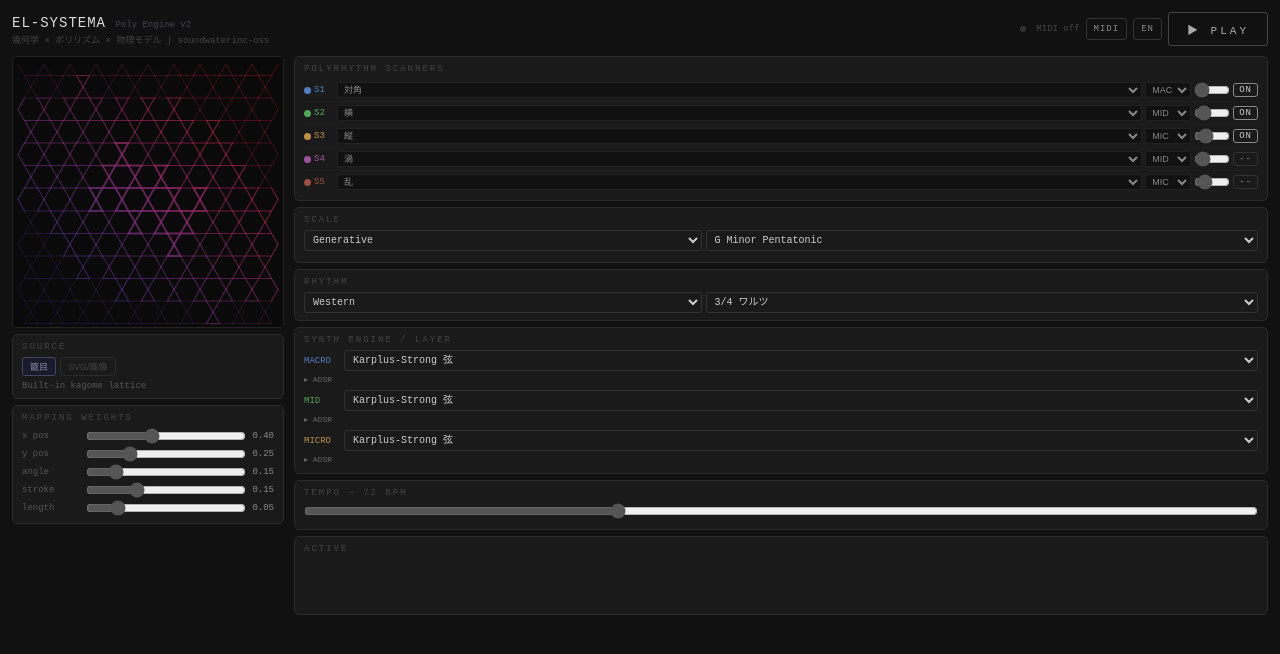
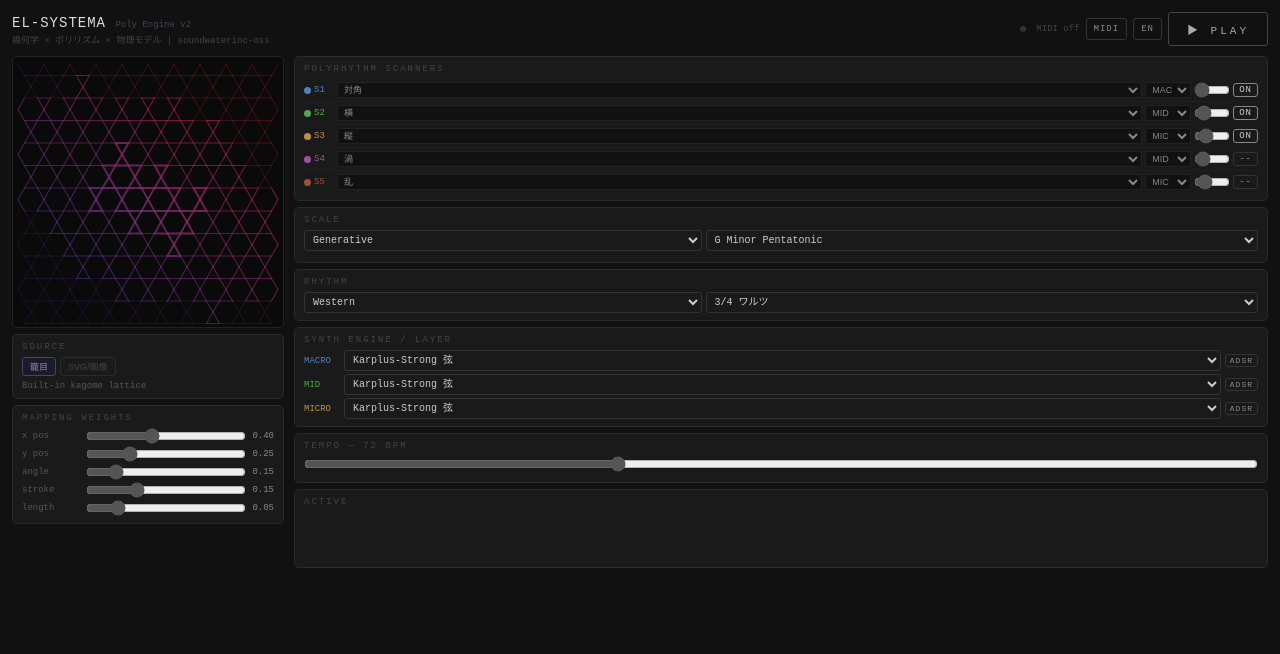
Before and after one commit to soundwaterinc-oss/kagome-sound, a plain HTML site: page index.html in a window 1280 px wide. Drawn offline with Linux system fonts and the light colour scheme.

Commit message:
fix: replace details/summary with button+div toggle for ADSR panels

```diff
--- a/index.html
+++ b/index.html
@@ -27,10 +27,7 @@ input[type=text],input[type=number]{font-family:'Courier New',monospace;font-siz
 .midi-dot{width:6px;height:6px;border-radius:50%;background:#333;display:inline-block;margin-right:4px}
 .midi-dot.on{background:#5a8}
 label{color:#555;font-size:9px}
-details.adsr-panel>summary{display:block;list-style:none;font-size:8px;color:#666;cursor:pointer;user-select:none;padding:3px 0 2px}
-details.adsr-panel>summary::-webkit-details-marker{display:none}
-details.adsr-panel>summary::marker{display:none}
-.adsr-grid{display:grid;grid-template-columns:10px 1fr 30px;gap:1px 3px;align-items:center;padding:2px 0 3px 6px}
+.adsr-grid{display:grid;grid-template-columns:10px 1fr 30px;gap:2px 3px;align-items:center;padding:4px 0 3px 4px}
 .adsr-grid .lbl{font-size:8px;color:#555}
 .adsr-grid .val{font-size:8px;color:#666;text-align:right}
 </style>
@@ -144,7 +141,7 @@ details.adsr-panel>summary::marker{display:none}
     <!-- SYNTH ENGINE -->
     <div class="card">
       <div class="tag">SYNTH ENGINE / LAYER</div>
-      <div style="display:flex;flex-direction:column;gap:1px">
+      <div style="display:flex;flex-direction:column;gap:3px">
 
         <div style="display:flex;align-items:center;gap:4px">
           <span style="color:#5080c0;min-width:36px;font-size:9px">MACRO</span>
@@ -156,18 +153,16 @@ details.adsr-panel>summary::marker{display:none}
             <option value="organ">Pipe Organ</option>
             <option value="fm">FM Bass</option>
           </select>
+          <button class="btn" id="adsrBtn_macro" onclick="toggleADSR('macro')" style="padding:1px 4px;font-size:8px;flex-shrink:0">ADSR</button>
         </div>
-        <details class="adsr-panel">
-          <summary>▸ ADSR</summary>
-          <div class="adsr-grid">
+        <div id="adsrPanel_macro" class="adsr-grid" style="display:none">
           <span class="lbl">A</span><input type="range" min="0" max="1" step="0.005" value="0.20" id="adsr_macro_a" oninput="updateADSR()"><span class="val" id="adsr_macro_av"></span>
           <span class="lbl">D</span><input type="range" min="0" max="1" step="0.005" value="0.60" id="adsr_macro_d" oninput="updateADSR()"><span class="val" id="adsr_macro_dv"></span>
           <span class="lbl">S</span><input type="range" min="0" max="1" step="0.01"  value="0.70" id="adsr_macro_s" oninput="updateADSR()"><span class="val" id="adsr_macro_sv"></span>
           <span class="lbl">R</span><input type="range" min="0" max="1" step="0.005" value="0.67" id="adsr_macro_r" oninput="updateADSR()"><span class="val" id="adsr_macro_rv"></span>
         </div>
-        </details>
 
-        <div style="display:flex;align-items:center;gap:4px;margin-top:3px">
+        <div style="display:flex;align-items:center;gap:4px">
           <span style="color:#50a850;min-width:36px;font-size:9px">MID</span>
           <select class="sel" id="instMid">
             <option value="karplus">Karplus-Strong 弦</option>
@@ -175,34 +170,30 @@ details.adsr-panel>summary::marker{display:none}
             <option value="prophet">Prophet-5</option>
             <option value="fm">FM Synth</option>
           </select>
+          <button class="btn" id="adsrBtn_mid" onclick="toggleADSR('mid')" style="padding:1px 4px;font-size:8px;flex-shrink:0">ADSR</button>
         </div>
-        <details class="adsr-panel">
-          <summary>▸ ADSR</summary>
-          <div class="adsr-grid">
+        <div id="adsrPanel_mid" class="adsr-grid" style="display:none">
           <span class="lbl">A</span><input type="range" min="0" max="1" step="0.005" value="0.26" id="adsr_mid_a" oninput="updateADSR()"><span class="val" id="adsr_mid_av"></span>
           <span class="lbl">D</span><input type="range" min="0" max="1" step="0.005" value="0.55" id="adsr_mid_d" oninput="updateADSR()"><span class="val" id="adsr_mid_dv"></span>
           <span class="lbl">S</span><input type="range" min="0" max="1" step="0.01"  value="0.60" id="adsr_mid_s" oninput="updateADSR()"><span class="val" id="adsr_mid_sv"></span>
           <span class="lbl">R</span><input type="range" min="0" max="1" step="0.005" value="0.61" id="adsr_mid_r" oninput="updateADSR()"><span class="val" id="adsr_mid_rv"></span>
         </div>
-        </details>
 
-        <div style="display:flex;align-items:center;gap:4px;margin-top:3px">
+        <div style="display:flex;align-items:center;gap:4px">
           <span style="color:#c09040;min-width:36px;font-size:9px">MICRO</span>
           <select class="sel" id="instMicro">
             <option value="karplus">Karplus-Strong 弦</option>
             <option value="noise">Noise Texture</option>
             <option value="fm">FM Perc</option>
           </select>
+          <button class="btn" id="adsrBtn_micro" onclick="toggleADSR('micro')" style="padding:1px 4px;font-size:8px;flex-shrink:0">ADSR</button>
         </div>
-        <details class="adsr-panel">
-          <summary>▸ ADSR</summary>
-          <div class="adsr-grid">
+        <div id="adsrPanel_micro" class="adsr-grid" style="display:none">
           <span class="lbl">A</span><input type="range" min="0" max="1" step="0.005" value="0.08" id="adsr_micro_a" oninput="updateADSR()"><span class="val" id="adsr_micro_av"></span>
           <span class="lbl">D</span><input type="range" min="0" max="1" step="0.005" value="0.38" id="adsr_micro_d" oninput="updateADSR()"><span class="val" id="adsr_micro_dv"></span>
           <span class="lbl">S</span><input type="range" min="0" max="1" step="0.01"  value="0.00" id="adsr_micro_s" oninput="updateADSR()"><span class="val" id="adsr_micro_sv"></span>
           <span class="lbl">R</span><input type="range" min="0" max="1" step="0.005" value="0.48" id="adsr_micro_r" oninput="updateADSR()"><span class="val" id="adsr_micro_rv"></span>
         </div>
-        </details>
 
       </div>
     </div>
@@ -811,6 +802,14 @@ const ADSR_MAX={a:10000,d:30000,r:60000};
 function msFromSlider(x,max){return x<0.001?0:Math.round(Math.exp(Math.log(max+1)*x)-1);}
 function fmtMs(ms){return ms<1000?ms+'ms':(ms/1000).toFixed(1)+'s';}
 
+window.toggleADSR=function(layer){
+  const panel=document.getElementById('adsrPanel_'+layer);
+  const btn=document.getElementById('adsrBtn_'+layer);
+  const open=panel.style.display==='none';
+  panel.style.display=open?'':'none';
+  btn.classList.toggle('on',open);
+};
+
 window.updateADSR=function(){
   ['macro','mid','micro'].forEach(layer=>{
     const a=+document.getElementById(`adsr_${layer}_a`).value;
```
Lines whose indentation alone changed are shown as unchanged.
